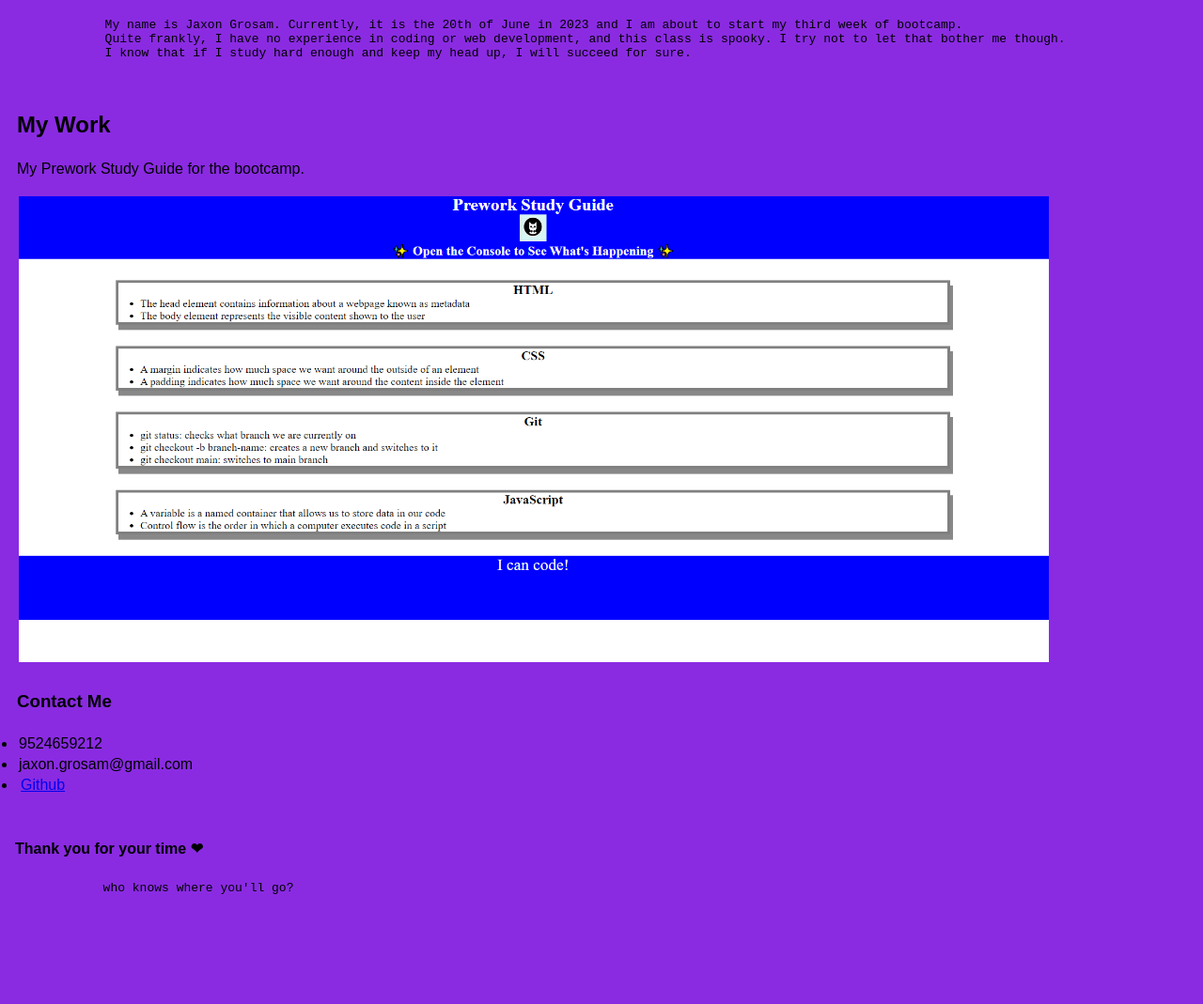
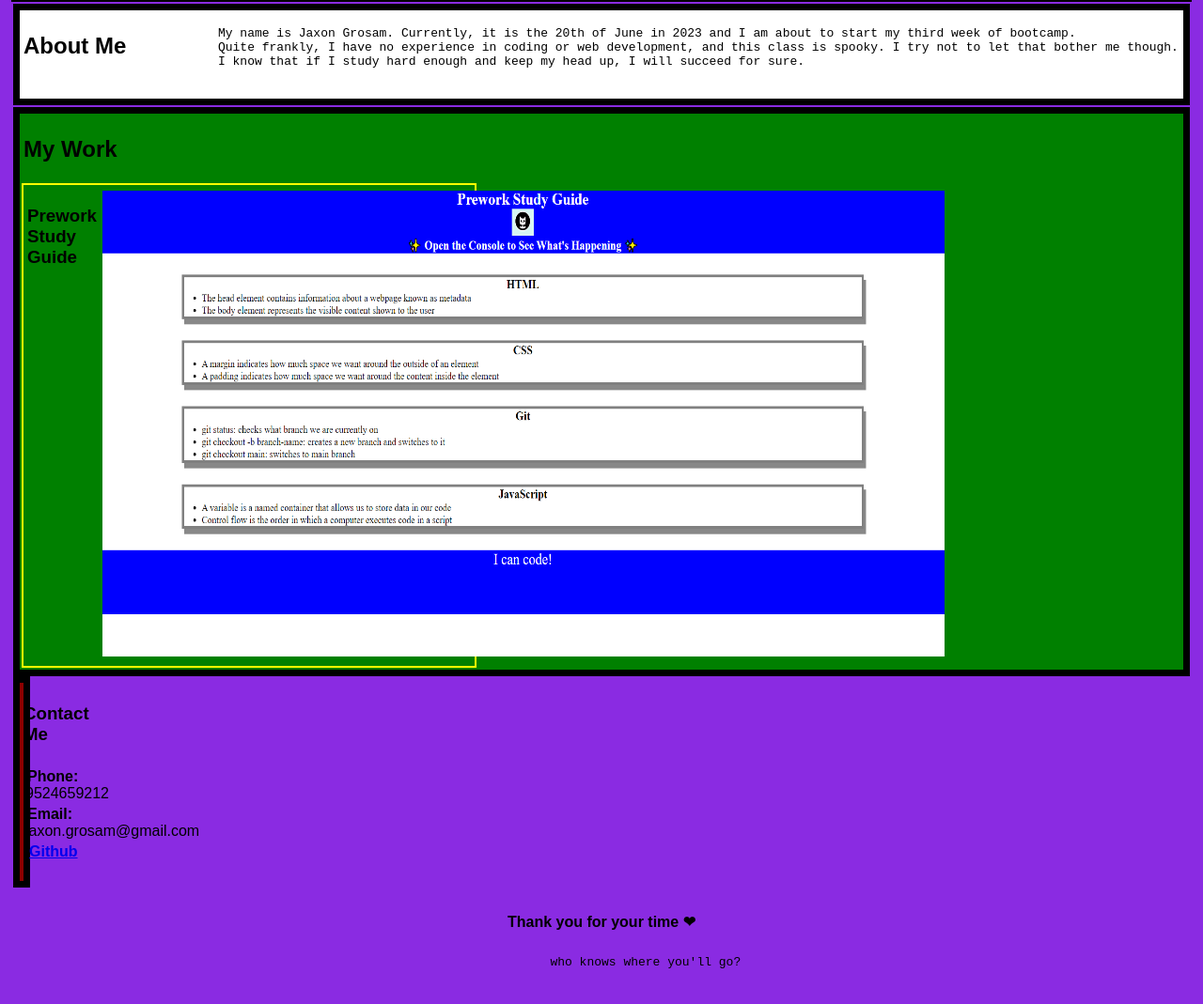
Before and after one commit to jaxongrosam/Personal-Portfolio, a plain HTML site: page index.html in a window 1280 px wide. Shown: the part 643-1712 px from the top of the page at 94% size. Before the commit the page ends 1640 px from the top, so only its background shows below. Drawn offline with Linux system fonts and the light colour scheme.

Commit message:
Flexbox Work

```diff
--- a/assets/style.css
+++ b/assets/style.css
@@ -9,16 +9,64 @@ body {
 }
 
 header {
+  display: flex;
+  justify-content: space-between;
+  padding: 50px;
+  border: 7px solid black;
+  background-color: gray;
   font-family: Arial;
+  margin: 2px auto;
+}
+
+ul {
+  list-style-type: none;
 }
 
 .nav-links {
   display: flex;
   justify-content: center;
+  border: 2px solid black;
+  font-size: large;
 }
 
 .photo {
+  display: flex;
+  justify-content: center;
+  border: 7px solid black;
+  background-color: aqua;
+}
+
+.about-me {
+  display: flex;
+  border: 7px solid black;
+  background-color: white;
+}
+
+.work {
+  border: 7px solid black;
+  margin-top: 2px;
+  background-color: green;
+}
+
+.work-section {
+  display: flex;
+  border: 2px solid yellow;
+  margin-right: 750px;
 }
 
 .first-project {
+
 }
+
+.contact {
+  display: flex-center;
+  justify-content: space-around;
+  align-items: center;
+  border: 7px solid black;
+  background-color: darkred;
+  margin-right: 1600px;
+}
+
+.footer {
+  text-align: center;
+}
--- a/index.html
+++ b/index.html
@@ -21,10 +21,10 @@
             <a href="#about-me">About Me</a>
           </li>
           <li>
-            <a href="#contact">Contact Me</a>
+            <a href="#my-work">My Work</a>
           </li>
           <li>
-            <a href="#my-work">My Work</a>
+            <a href="#contact">Contact Me</a>
           </li>
         </ul>
       </nav>
@@ -44,21 +44,23 @@
       </article>
       <article id="my-work" class="work">
         <h2>My Work</h2>
-        <p>My Prework Study Guide for the bootcamp.</p>
-        <a href="https://jaxongrosam.github.io/prework-study-guide/"
-          ><img
-            src="First-Project.png"
-            class="first-project"
-            style="width: 1100px; height: 500px"
-        /></a>
+        <div class="work-section">
+          <h3>Prework Study Guide</h3>
+          <a href="https://jaxongrosam.github.io/prework-study-guide/"
+            ><img
+              src="First-Project.png"
+              class="first-project"
+              style="width: 900px; height: 500px"
+          /></a>
+        </div>
       </article>
       <article id="contact" class="contact">
         <h3>Contact Me</h3>
         <ul>
-          <li>9524659212</li>
-          <li>jaxon.grosam@gmail.com</li>
+          <li><b>Phone:</b> 9524659212</li>
+          <li><b>Email:</b> jaxon.grosam@gmail.com</li>
           <li>
-            <a href="https://github.com/jaxongrosam">Github</a>
+            <a href="https://github.com/jaxongrosam"><b>Github</b></a>
           </li>
         </ul>
       </article>
```
